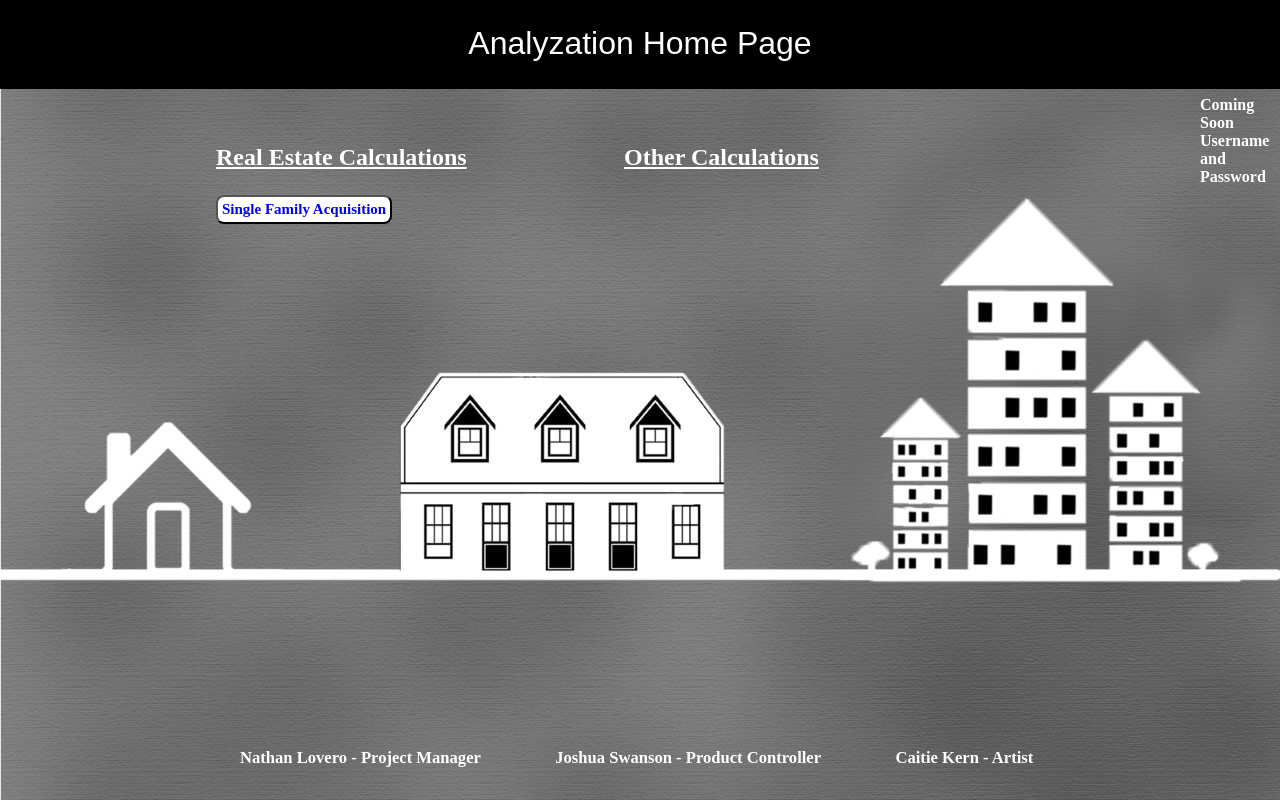
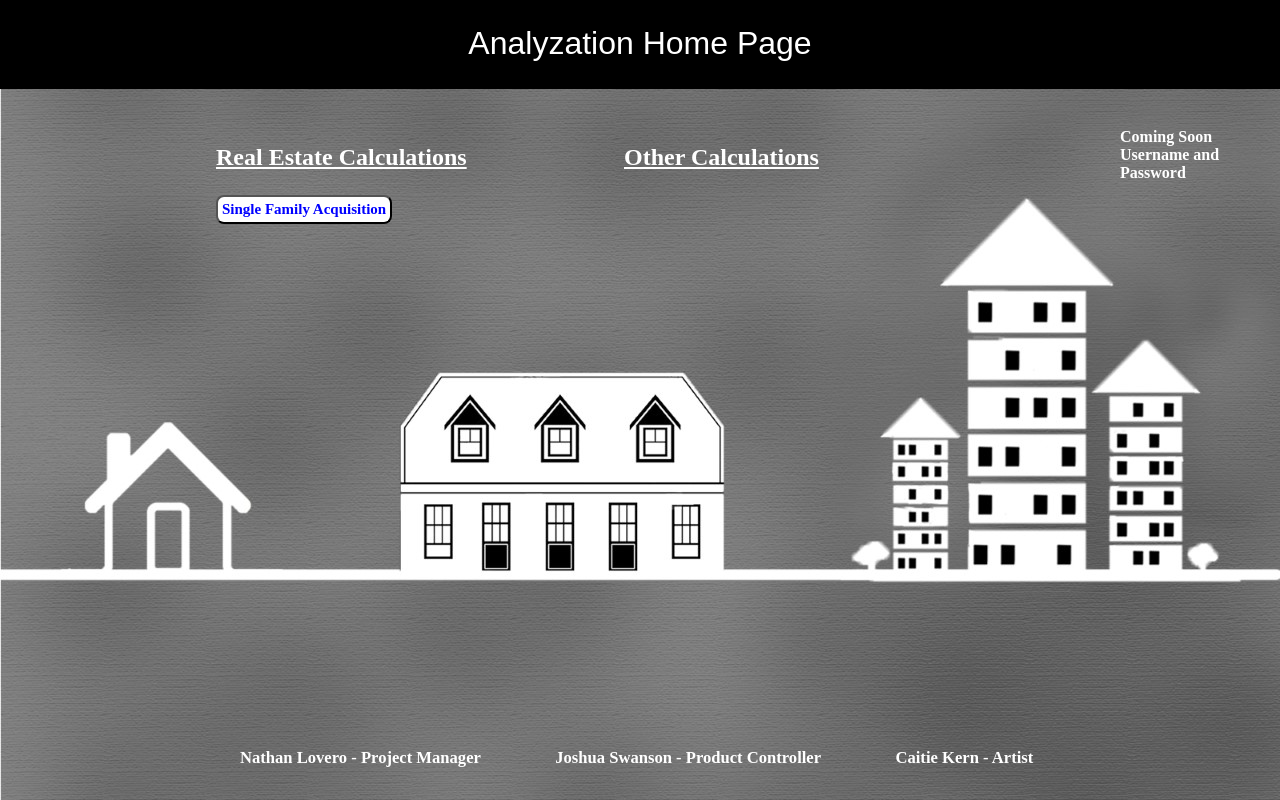
Before and after one commit to finance-analyzation/homepage, a plain HTML site: page index.html in a window 1280 px wide. Drawn offline with Linux system fonts and the light colour scheme.

Commit message:
Update homepage.css

```diff
--- a/homepage.css
+++ b/homepage.css
@@ -55,8 +55,8 @@ body,html{
 
 .login{
 	position:absolute;
-	left: 75em;
-	top: 5em;
+	left: 70em;
+	top: 7em;
 	color:white;
 
 }
```
